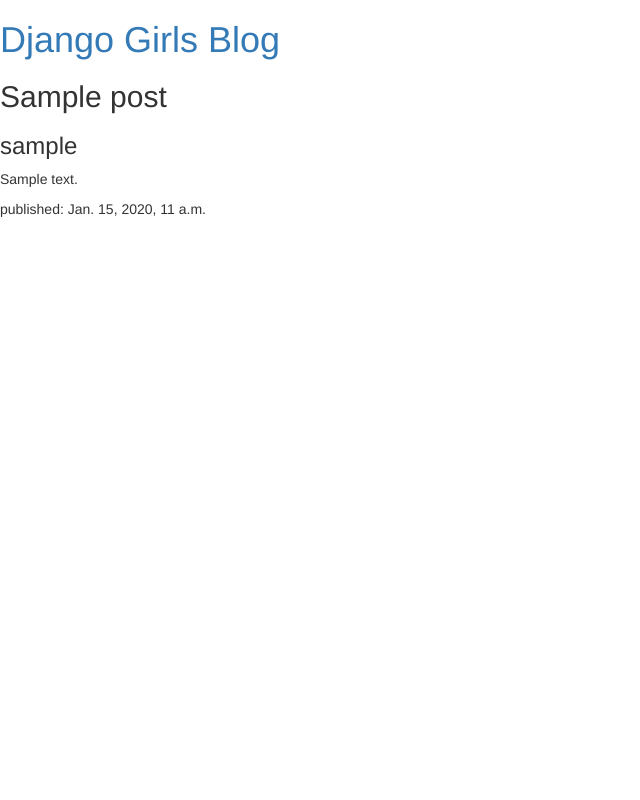
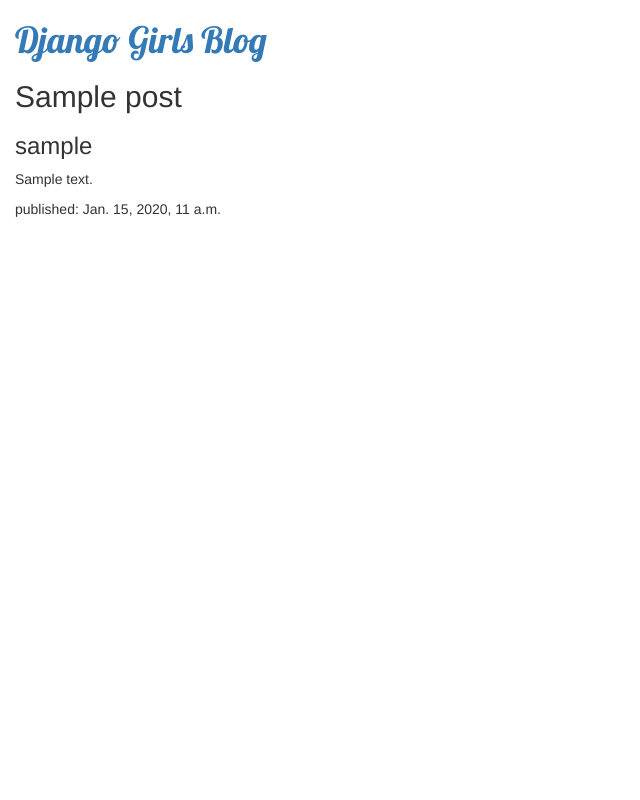
Before and after one commit to anomalia/my-first-blog, a Django app: template blog/templates/blog/post_list.html in a window 1280 px wide. Shown: the whole page, without its empty margins (0-640 px from the left). Run offline with Django 3.2, Linux system fonts and the light colour scheme; the template is opened without the code that fills it: values that come from a table or form of the project are taken from there, others are empty; tables that the repository leaves empty hold one stand-in row (values such as "Sample post"); some libraries are stand-ins or nearby versions.

Commit message:
styling fonts

```diff
--- a/blog/static/css/blog.css
+++ b/blog/static/css/blog.css
@@ -1,3 +1,8 @@
 h1 a{
 	color:##FCA205;
+	font-family: 'lobster';
 }
+
+body {
+	padding-left: 15px;
+}
--- a/blog/templates/blog/post_list.html
+++ b/blog/templates/blog/post_list.html
@@ -4,7 +4,8 @@
 	<title>Django Girls blog</title>
 	<link rel="stylesheet" href="//maxcdn.bootstrapcdn.com/bootstrap/3.2.0/css/bootstrap.min.css">
 	<link rel="stylesheet" href="//maxcdn.bootstrapcdn.com/bootstrap/3.2.0/css/bootstrap-theme.min.css">
-	<link rel="stylesheet" href="{% static 'css/blog.css'}">
+	<link rel="stylesheet" href="{% static 'css/blog.css' %}">
+	<link href="http://fonts.googleapis.com/css?family=Lobster&subset=latin,latin-ext" rel="stylesheet" type="text/css">
 </head>
 <body>
 	<div>
```
